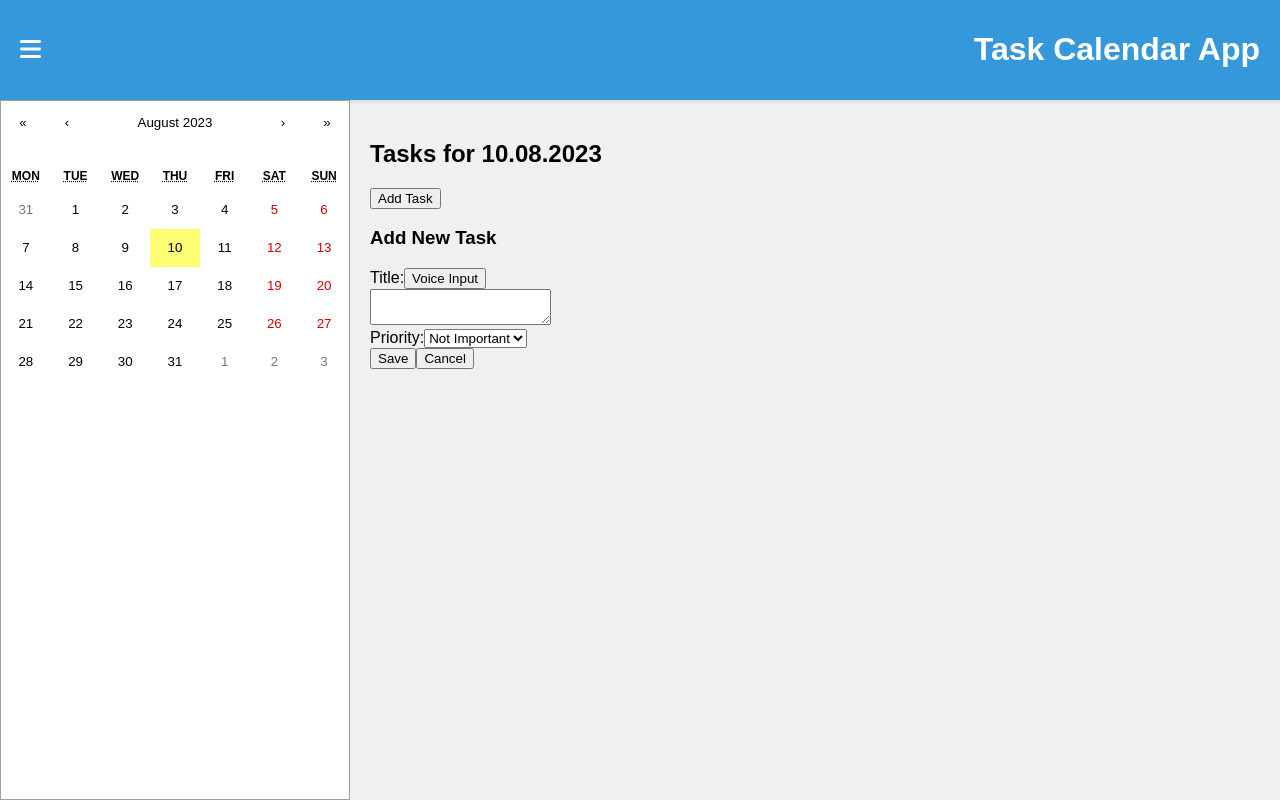
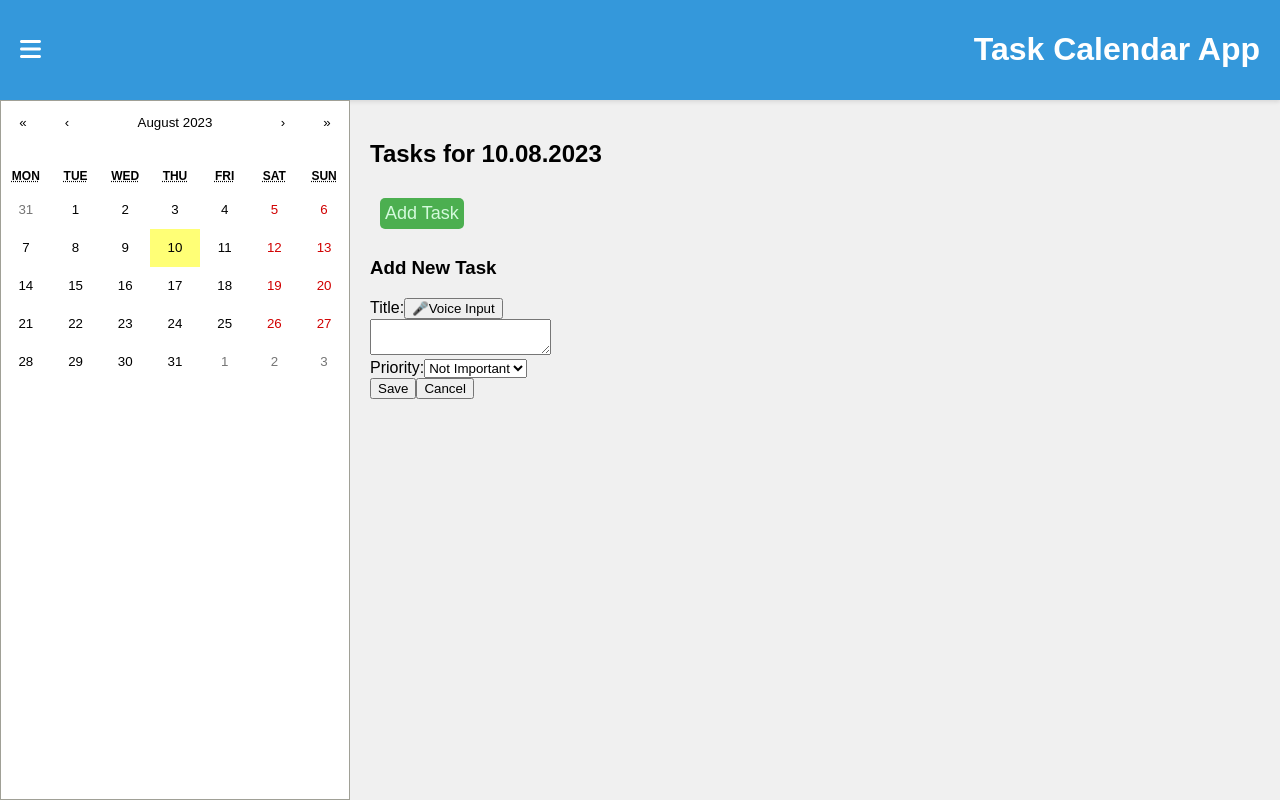
Before and after one commit to AnjiBarik/x-course-task, a React (Create React App) app: page / in a window 1280 px wide. Both pictures are taken after a click on the button "Add Task". Built offline with nearby package versions, Linux system fonts and the light colour scheme.

Commit message:
addedittask

```diff
--- a/src/AddTaskForm.js
+++ b/src/AddTaskForm.js
@@ -1,15 +1,24 @@
-import React, { useState } from 'react';
+import React, { useState, useEffect } from 'react';
 import { useTasks } from './TasksContext';
 
-function AddTaskForm({ onClose }) {
-  const { addTask, selectedDate } = useTasks();
+function AddTaskForm({ onClose, editedTask }) {
+  const { addTask, updateTask, selectedDate } = useTasks();
   const [title, setTitle] = useState('');
   const [priority, setPriority] = useState('not-important');
   const [status, setStatus] = useState('pending');
 
+  useEffect(() => {
+    if (editedTask) {
+      setTitle(editedTask.title);
+      setPriority(editedTask.priority);
+      setStatus(editedTask.status);
+    }
+  }, [editedTask]);
+
+
   const handleVoiceInput = () => {
     const recognition = new (window.SpeechRecognition || window.webkitSpeechRecognition)();
-    recognition.lang = 'en-US'; // Установите желаемый язык
+    recognition.lang = 'en-US';
     recognition.onresult = (event) => {
       const spokenText = event.results[0][0].transcript;
       setTitle(spokenText);
@@ -17,14 +26,17 @@ function AddTaskForm({ onClose }) {
     recognition.start();
   };
 
-
-
   const handleSubmit = (e) => {
     e.preventDefault();
-    const newTask = { title, priority, status, date: selectedDate };
-    addTask(newTask);
+    if (editedTask) {
+      updateTask(editedTask.id, { title, priority, status });
+    } else {
+      const newTask = { title, priority, status, date: selectedDate };
+      addTask(newTask);
+    }
     onClose();
   };
+
 
   return (
     <div className="add-task-form">
@@ -32,7 +44,7 @@ function AddTaskForm({ onClose }) {
       <form onSubmit={handleSubmit}>
         <label>
           Title:
-          <button type="button" onClick={handleVoiceInput}>Voice Input</button>
+          <button type="button" onClick={handleVoiceInput}>🎤Voice Input</button>
           <br/>
           <textarea value={title} onChange={(e) => setTitle(e.target.value)} />
         </label>
--- a/src/App.css
+++ b/src/App.css
@@ -58,3 +58,13 @@ body {
 .calendar-cell.overdue {
   background-color: red;
 }
+
+.react-calendar {
+  width: 350px;
+  max-width: 100%;
+  background: white;
+  border: 1px solid #a0a096;
+  font-family: Arial, Helvetica, sans-serif;
+  line-height: 1.125em;
+  box-sizing: border-box;
+}
--- a/src/App.js
+++ b/src/App.js
@@ -4,7 +4,7 @@ import { FontAwesomeIcon } from '@fortawesome/react-fontawesome';
 import { faBars } from '@fortawesome/free-solid-svg-icons';
 import Calendar from './Calendar';
 import Tasks from './Tasks';
-import AddTaskForm from './AddTaskForm';
+//import AddTaskForm from './AddTaskForm';
 import { TasksProvider } from './TasksContext';
 import Header from './Header'
 
@@ -13,9 +13,6 @@ function App() {
   const [selectedDate, setSelectedDate] = useState(new Date());
   const toggleMenu = () => {
     setMenuOpen(!menuOpen);
-
-
-
   };
 
   return (
--- a/src/Calendar.js
+++ b/src/Calendar.js
@@ -7,8 +7,6 @@ function CalendarComponent() {
   const { selectDate } = useTasks();
 
   const handleDateChange = (date) => {
-    // Преобразуем дату в строку, чтобы она могла быть передана в контекст
-    //const formattedDate = date.toISOString().split('T')[0] ;
     const formattedDate =
     date.toLocaleDateString('uk-UA').split('/')[0]
 
--- a/src/Header.js
+++ b/src/Header.js
@@ -36,11 +36,6 @@ const handleImportClick = () => {
 };
 
 
-  // const handleImportClick = () => {
-  //     //   if (clipboardData) {
-  //     localStorage.setItem('tasks', clipboardData);
-  //   }
-  // };
 
   return (
     <header className="Header">
--- a/src/Task.css
+++ b/src/Task.css
@@ -3,7 +3,7 @@
     border: 1px solid #ddd;
     border-radius: 4px;
     padding: 10px;
-    margin: 10px 0;
+    /* margin: 10px 0; */
   }
 
   .past-due {
@@ -80,8 +80,10 @@
 
   .task-actions {
     display: flex;
-    flex-direction: column;
+    margin: 10px;
     align-items: center;
+    border-radius: 5px;
+    border-color: #ccc;
   }
 
   .pending-button {
@@ -89,8 +91,8 @@
     color: white;
     border: none;
     border-radius: 10px;
-    padding: 8px 16px;
-    margin-bottom: 8px;
+    padding: 8px 8px;
+    margin-bottom: 5px;
     cursor: pointer;
     text-decoration: none;
   }
@@ -123,3 +125,13 @@
     flex-direction: column;
     align-items: center;
   }
+
+  .addTasks{
+    margin: 10px;
+    border: none;
+    border-radius: 5px;
+    background-color: #4caf50;
+    color: #d4fadc;
+    font-size: 18px;
+    padding: 5px;
+  }
--- a/src/Task.js
+++ b/src/Task.js
@@ -1,11 +1,14 @@
 import React, { useState } from 'react';
 import { useTasks } from './TasksContext';
 import './Task.css';
-
+import AddTaskForm from './AddTaskForm';
 
 function Task({ task }) {
   const { updateTask, deleteTask } = useTasks();
   const [showConfirmModal, setShowConfirmModal] = useState(false);
+  const [isEditing, setIsEditing] = useState(false); // Добавлено состояние для режима редактирования
+  const [editedTask, setEditedTask] = useState({}); // Добавлено состояние для редактируемой задачи
+
   const toggleStatus = () => {
     updateTask(task.id, { status: task.status === 'completed' ? 'pending' : 'completed' });
   };
@@ -15,24 +18,37 @@ function Task({ task }) {
     setShowConfirmModal(false);
   };
 
+  const startEditing = () => {
+    setIsEditing(true);
+    setEditedTask(task);
+  };
+
+  const cancelEditing = () => {
+    setIsEditing(false);
+    setEditedTask({});
+  };
+
+
   return (
-    <div className={`task ${task.status}`}>
+
       <div className="task-details">
       <div className="task-actions">
       {/* <button onClick={toggleStatus}>{task.status === 'completed' ? '⏯Pending' : '✔Complete'}</button> */}
       <button className={`pending-button ${task.priority === 'important' ? 'very-important' : ''}`} onClick={toggleStatus}>
             {task.status === 'completed' ? '⏯Pending' : '✔Complete'}
           </button>
+          <button className='pending-button' onClick={startEditing}>✍Edit</button>
+          <button onClick={() => setShowConfirmModal(true)}>✖</button>
         </div>
-
+        <div className={`task ${task.status}`}>
         <h3>{task.title}</h3>
         <p>{task.description}</p>
       </div>
       <div className="task-actions">
         {/* <button onClick={toggleStatus}>{task.status === 'completed' ? '⏯Pending' : '✔Complete'}</button> */}
-        <button onClick={() => setShowConfirmModal(true)}>✖</button>
+
       </div>
-      {/* Модальное окно подтверждения удаления */}
+
       {showConfirmModal && (
         <div className="modal">
           <p>Are you sure you want to delete this task?</p>
@@ -40,6 +56,14 @@ function Task({ task }) {
           <button onClick={() => setShowConfirmModal(false)}>No</button>
         </div>
       )}
+
+    {/* Модальное окно редактирования */}
+    {isEditing && (
+        <div className="modal">
+          <h3>Edit Task</h3>
+          <AddTaskForm onClose={cancelEditing} editedTask={editedTask} />
+        </div>
+      )}
     </div>
   );
 }
--- a/src/Tasks.js
+++ b/src/Tasks.js
@@ -8,10 +8,18 @@ function Tasks() {
   const { tasks, selectedDate  } = useTasks();
   const [showAddForm, setShowAddForm] = useState(false);
 
+  const [editedTask, setEditedTask] = useState(null);
+  const openAddForm = () => {
+    setShowAddForm(true);
+    setEditedTask(null);
+  };
+
+
   return (
     <div className="tasks">
       <h2>Tasks for {selectedDate}</h2>
-      <button onClick={() => setShowAddForm(true)}>Add Task</button>
+      <button className='addTasks' onClick={openAddForm}>Add Task</button>
+      {/* <button onClick={() => setShowAddForm(true)}>Add Task</button> */}
       {/* {tasks.map((task, index) => (
         <Task key={index} task={task} />
 
@@ -24,14 +32,19 @@ function Tasks() {
             <Task
               key={task.id}
               task={task}
-
+              onEdit={() => {
+                setEditedTask(task);
+                setShowAddForm(true);
+              }}
             />
           );
         }
         return null; // Пропускаем задачи с неподходящей датой
       })}
 
-      {showAddForm && <AddTaskForm onClose={() => setShowAddForm(false)} />}
+      {/* {showAddForm && <AddTaskForm onClose={() => setShowAddForm(false)} />} */}
+      {showAddForm && <AddTaskForm onClose={() => setShowAddForm(false)} editedTask={editedTask} />}
+
     </div>
   );
 }
```
